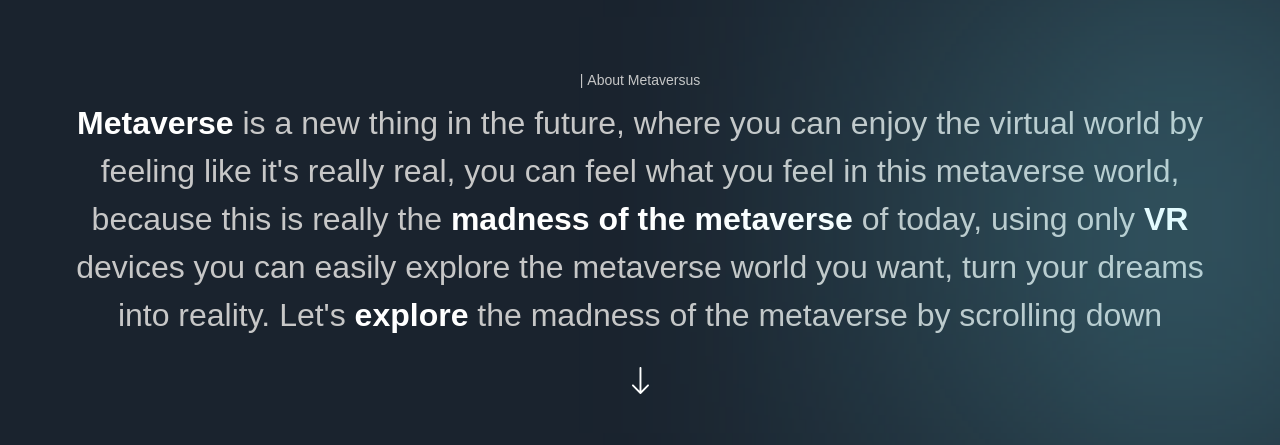
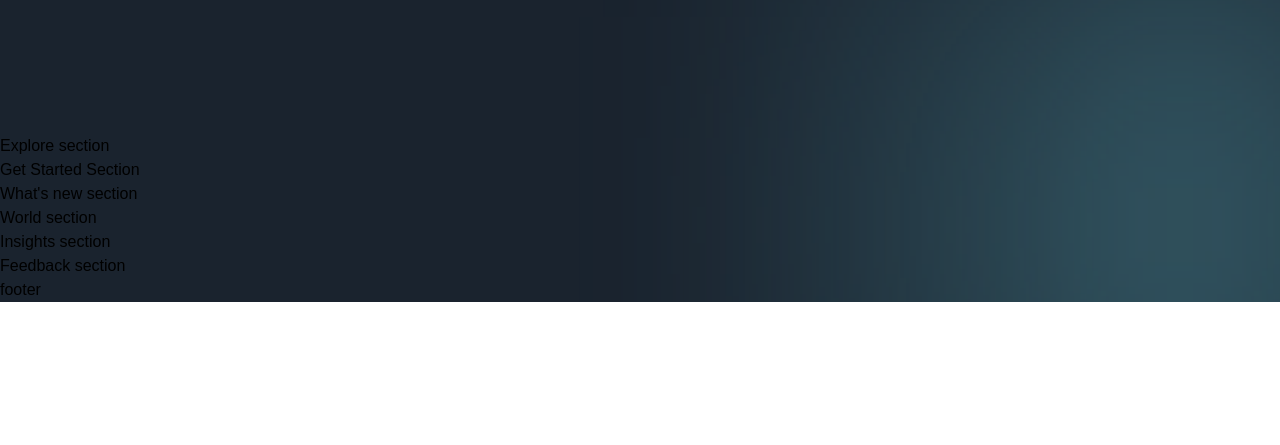
Before and after one commit to Anasxon7/Metaverse, a Next.js app: page / in a window 1280 px wide. Shown: the part 1098-1543 px from the top of the page. After the commit the page ends 1400 px from the top, so only its background shows below. Built offline with nearby package versions, Linux system fonts and the light colour scheme; a web font is replaced by a local one.

Commit message:
new changes

```diff
--- a/sections/About.jsx
+++ b/sections/About.jsx
@@ -16,34 +16,7 @@ const About = () => (
       viewport={{ once: false, amount: 0.25 }}
       className={`${styles.innerWidth} mx-auto ${styles.flexCenter} flex-col`}
     >
-      <TypingText title="| About Metaversus" textStyles="text-center" />
-      <motion.p
-        variants={fadeIn("up", "tween", 0.2, 1)}
-        className="mt-[8px] font-normal sm:text-[32px] text-[20px]
-        text-center text-secondary-white">
-        <span className="font-extrabold text-white">Metaverse</span> is a new
-        thing in the future, where you can enjoy the virtual world by feeling
-        like it's really real, you can feel what you feel in this metaverse
-        world, because this is really the{" "}
-        <span className="font-extrabold text-white">
-          madness of the metaverse
-        </span>{" "}
-        of today, using only{" "}
-        <span className="font-extrabold text-white">VR</span> devices you can
-        easily explore the metaverse world you want, turn your dreams into
-        reality. Let's{" "}
-        <span className="font-extrabold text-white">explore</span> the madness
-        of the metaverse by scrolling down
-      </motion.p>
 
-      <motion.img
-      variants={fadeIn( 'up', 'tween', 0.3, 1)}
-      src="/arrow-down.svg"
-      alt="arrow down"
-      className="w-[18px] h-[28px] object-contain mt-[28px]"
-      >
-
-      </motion.img>
     </motion.div>
   </section>
 );
```
